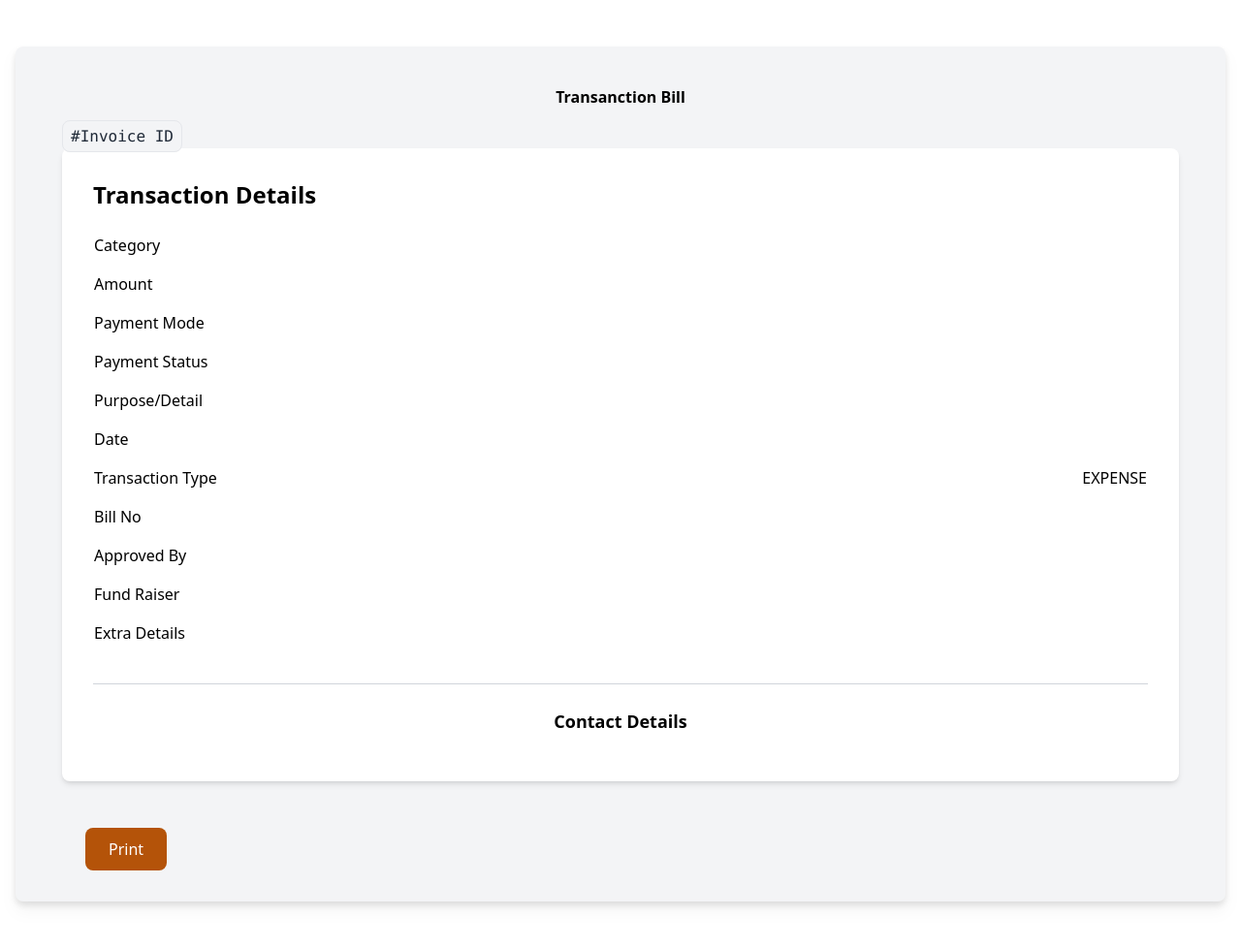
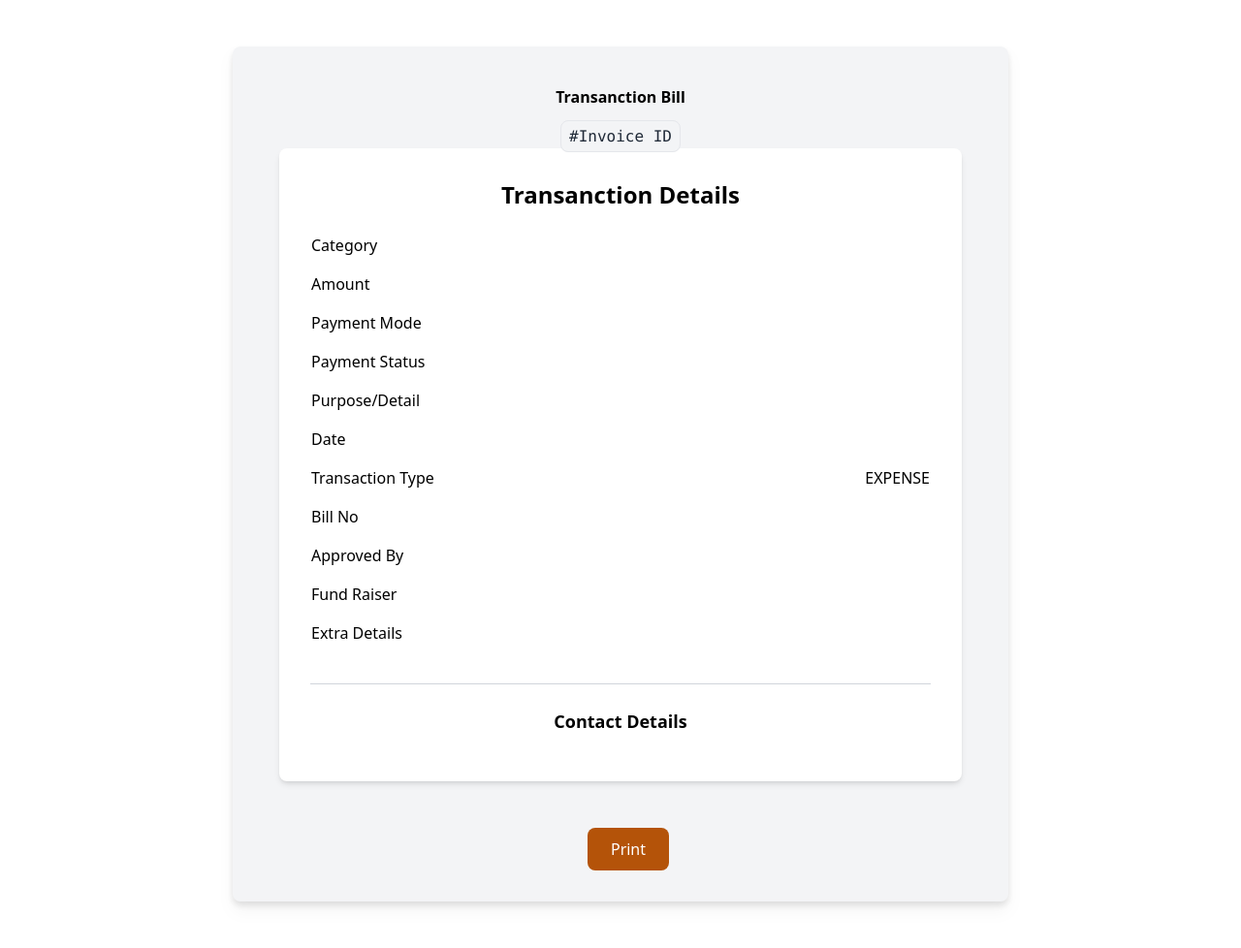
Before and after one commit to aahnik/unison, a Django app: template src/accounts/templates/accounts/invoice.html in a window 1280 px wide. Shown: the whole page at 97% size. Run offline with Django 4.2, Linux system fonts and the light colour scheme; the template is opened without the code that fills it, so the values that code supplies are empty; style sheets or scripts are compiled from the project's sources; some libraries are stand-ins or nearby versions.

Commit message:
minor updates in invoice design

```diff
--- a/src/accounts/templates/accounts/invoice.html
+++ b/src/accounts/templates/accounts/invoice.html
@@ -6,8 +6,8 @@
 <!-- content -->
 {% block content %}
 
-<section class="h-full w-full">
-  <div class="w-full flex justify-center align-middle flex-wrap">
+<section class="h-full w-full text-center flex justify-center">
+  <div class="w-[52rem] flex justify-center align-middle flex-wrap">
     <div class="my-12 py-6 mx-4 px-12 rounded-lg bg-gray-100 drop-shadow-lg">
       <h1 class="text-xl text-center font-bold mb-4">{{ biller.biller_name }}</h1>
 
@@ -22,7 +22,7 @@
 
       <div class="bg-white shadow-md rounded-lg p-8">
         <div class="mb-8">
-          <h2 class="text-2xl font-semibold mb-4">Transaction Details</h2>
+          <h2 class="text-2xl font-semibold mb-4">Transanction Details</h2>
           <table class="table-fixed w-full">
             <tbody>
               <tr>
```
